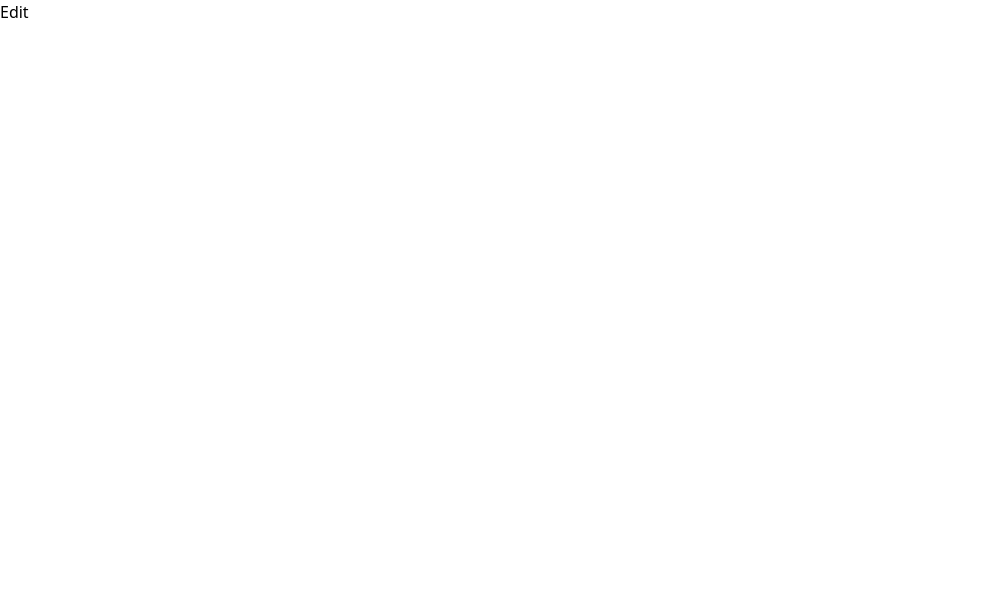
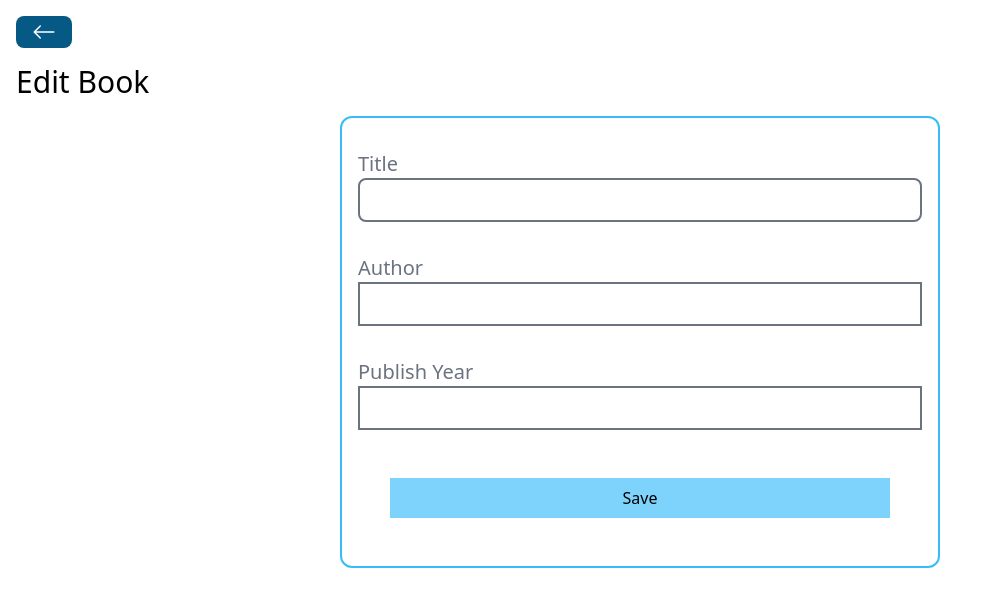
Before and after one commit to MNnazrul/Book-Store-Project---MERN-stack, a React (Vite) app in the folder frontend/: page /books/edit/1 in a window 1280 px wide. Shown: the top 606 px of the page, without its empty margins (0-1002 px from the left). Built offline with nearby package versions, Linux system fonts and the light colour scheme; no server answers.

Commit message:
edit book done

```diff
--- a/frontend/src/components/BackButton.jsx
+++ b/frontend/src/components/BackButton.jsx
@@ -6,7 +6,7 @@ function BackButton({ destination = "/" }) {
     <div className="flex">
       <Link
         to={destination}
-        className="bg-sky-800 text-white px-4 py-1 rounded-lg w-fit"
+        className="bg-sky-800 text-white px-4 py-1 rounded-lg w-fit hover:bg-red-800 hover:text-white"
       >
         <BsArrowLeft className="text-2xl" />
       </Link>
--- a/frontend/src/pages/CreateBooks.jsx
+++ b/frontend/src/pages/CreateBooks.jsx
@@ -49,7 +49,7 @@ function CreateBooks() {
             type="text"
             value={title}
             onChange={(e) => setTitle(e.target.value)}
-            className="border-2 border-gray-800 py-2 w-full rounded-lg"
+            className="border-2 border-gray-800 py-2 px-4 w-full rounded-lg"
           />
         </div>
         <div className="my-4">
@@ -58,7 +58,7 @@ function CreateBooks() {
             type="text"
             value={author}
             onChange={(e) => setAuthor(e.target.value)}
-            className="border-2 border-gray-800 py-2 w-full rounded-lg"
+            className="border-2 border-gray-800 py-2 px-4 w-full rounded-lg"
           />
         </div>
         <div className="my-4">
@@ -67,10 +67,13 @@ function CreateBooks() {
             type="number"
             value={publishYear}
             onChange={(e) => setPublishYear(e.target.value)}
-            className="border-2 border-gray-800 py-2 w-full rounded-lg"
+            className="border-2 border-gray-800 py-2 px-4 w-full rounded-lg"
           />
         </div>
-        <button className="p-2 bg-sky-300 m-8" onClick={handleSaveBook}>
+        <button
+          className="p-2 bg-sky-300 m-8 rounded-lg hover:bg-black hover:text-white"
+          onClick={handleSaveBook}
+        >
           Save
         </button>
       </div>
--- a/frontend/src/pages/EditBook.jsx
+++ b/frontend/src/pages/EditBook.jsx
@@ -1,7 +1,101 @@
-import React from "react";
+import React, { useState, useEffect } from "react";
+import BackButton from "../components/BackButton";
+import Spinner from "../components/Spinner";
+import axios from "axios";
+import { useNavigate, useParams } from "react-router-dom";
+import { useSnackbar } from "notistack";
 
-const EditBook = () => {
-  return <div>Edit</div>;
-};
+function EditBook() {
+  const [title, setTitle] = useState("");
+  const [author, setAuthor] = useState("");
+  const [publishYear, setPublishYear] = useState("");
+  const [loading, setLoading] = useState(false);
+  const navigate = useNavigate();
+  const { id } = useParams();
+  const { enqueueSnackbar } = useSnackbar();
+
+  useEffect(() => {
+    setLoading(true);
+    axios
+      .get(`http://localhost:3003/books/${id}`)
+      .then((response) => {
+        setAuthor(response.data.book.author);
+        setPublishYear(response.data.book.publishYear);
+        setTitle(response.data.book.title);
+        setLoading(false);
+        console.log(response.book);
+      })
+      .catch((error) => {
+        setLoading(false);
+        // alert("An error happened. Please Chack console");
+        console.log(error);
+      });
+  }, []);
+
+  const handleEditBook = () => {
+    const data = {
+      title,
+      author,
+      publishYear,
+    };
+    setLoading(true);
+    axios
+      .put(`http://localhost:3003/books/${id}`, data)
+      .then(() => {
+        setLoading(false);
+        // enqueueSnackbar("Book Edited successfully", { variant: "success" });
+        navigate("/");
+      })
+      .catch((error) => {
+        setLoading(false);
+        // alert('An error happened. Please Chack console');
+        // enqueueSnackbar("Error", { variant: "error" });
+        console.log(error);
+      });
+  };
+
+  return (
+    <div className="p-4">
+      <BackButton />
+      <h1 className="text-3xl my-4">Edit Book</h1>
+      {loading ? <Spinner /> : ""}
+      <div className="flex flex-col border-2 border-sky-400 rounded-xl w-[600px] p-4 mx-auto">
+        <div className="my-4">
+          <label className="text-xl mr-4 text-gray-500">Title</label>
+          <input
+            value={title}
+            type="text"
+            onChange={(e) => setTitle(e.target.value)}
+            className="border-2 border-gray-500 px-4 py-2 w-full rounded-lg"
+          />
+        </div>
+        <div className="my-4">
+          <label className="text-xl mr-4 text-gray-500">Author</label>
+          <input
+            type="text"
+            value={author}
+            onChange={(e) => setAuthor(e.target.value)}
+            className="border-2 border-gray-500 px-4 py-2  w-full "
+          />
+        </div>
+        <div className="my-4">
+          <label className="text-xl mr-4 text-gray-500">Publish Year</label>
+          <input
+            type="number"
+            value={publishYear}
+            onChange={(e) => setPublishYear(e.target.value)}
+            className="border-2 border-gray-500 px-4 py-2  w-full "
+          />
+        </div>
+        <button
+          className="p-2 bg-sky-300 m-8 hover:bg-black hover:text-white"
+          onClick={handleEditBook}
+        >
+          Save
+        </button>
+      </div>
+    </div>
+  );
+}
 
 export default EditBook;
```
Also changed, not shown: 1 other file (tests, documents, lock files or other folders).
